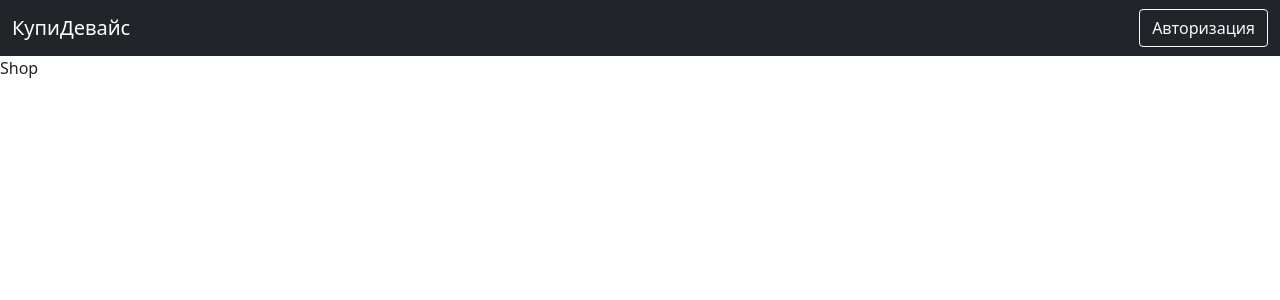
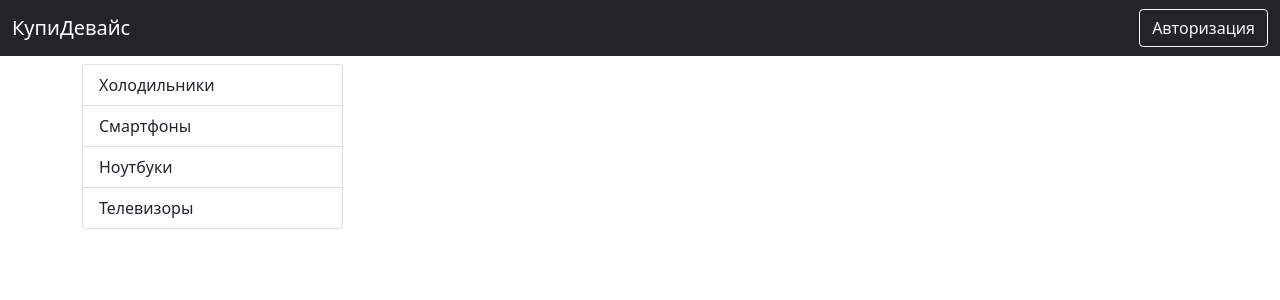
Before and after one commit to Kysapka/online-store-client, a React (Create React App) app: page /shop in a window 1280 px wide. Shown: the top 300 px of the page. Built offline with nearby package versions, Linux system fonts and the light colour scheme.

Commit message:
add TypeBar

```diff
--- /dev/null
+++ b/src/components/TypeBar.js
@@ -0,0 +1,17 @@
+import React, {useContext} from 'react';
+import {observer} from "mobx-react-lite";
+import {Context} from "../index";
+
+const TypeBar = observer(() => {
+    const {device} = useContext(Context)
+    return (
+            <ul className="list-group">
+                {
+                    device.types.map(type =>
+                    <li key={type.id} className="list-group-item">{type.name}</li>
+                )}
+            </ul>
+    );
+});
+
+export default TypeBar;
--- a/src/pages/Shop.js
+++ b/src/pages/Shop.js
@@ -1,10 +1,21 @@
 import React from 'react';
+import {Col, Container, Row} from "react-bootstrap";
+import TypeBar from "../components/TypeBar";
 
 const Shop = () => {
     return (
-        <div>
-            Shop
-        </div>
+        <Container>
+            <Row className="mt-2">
+                <Col md={3}>
+                    <TypeBar/>
+                </Col>
+            </Row>
+            <Row>
+                <Col md={9}>
+
+                </Col>
+            </Row>
+        </Container>
     );
 };
 
--- a/src/store/DeviceStore.js
+++ b/src/store/DeviceStore.js
@@ -5,6 +5,8 @@ export default class DeviceStore {
         this._types = [
             {id: 1, name: "Холодильники"},
             {id: 2, name: "Смартфоны"},
+            {id: 2, name: "Ноутбуки"},
+            {id: 2, name: "Телевизоры"},
         ]
         this._brands = [
             {id: 1, name: "Samsung"},
@@ -45,26 +47,26 @@ export default class DeviceStore {
     }
 
     setTypes(types) {
-        this.types = types
+        this._types = types
     }
 
     setBrands(brands) {
-        this.brands = brands
+        this._brands = brands
     }
 
     setDevices(devices) {
-        this.devices = devices
+        this._devices = devices
     }
 
-    get Types() {
-        return this.types
+    get types() {
+        return this._types
     }
 
-    get Brands() {
-        return this.brands
+    get brands() {
+        return this._brands
     }
 
-    get Devices() {
-        return this.devices
+    get devices() {
+        return this._devices
     }
 }
```
